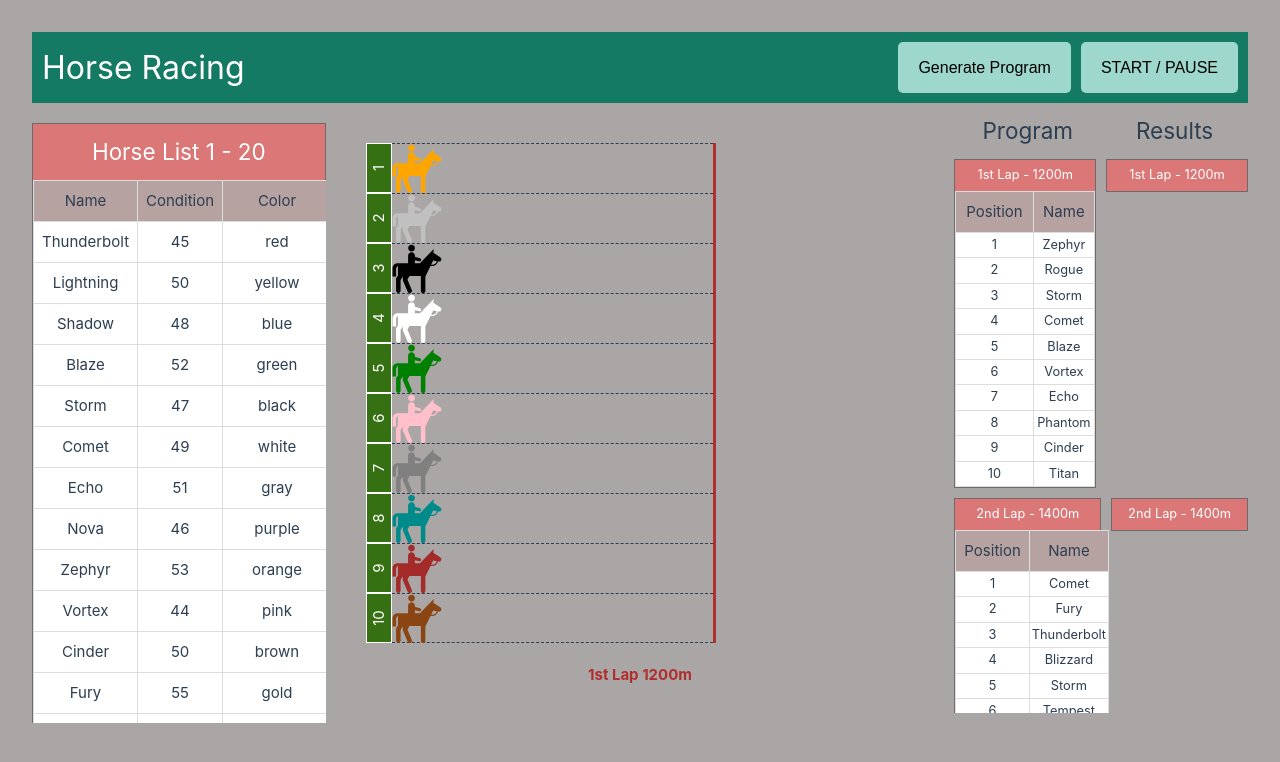
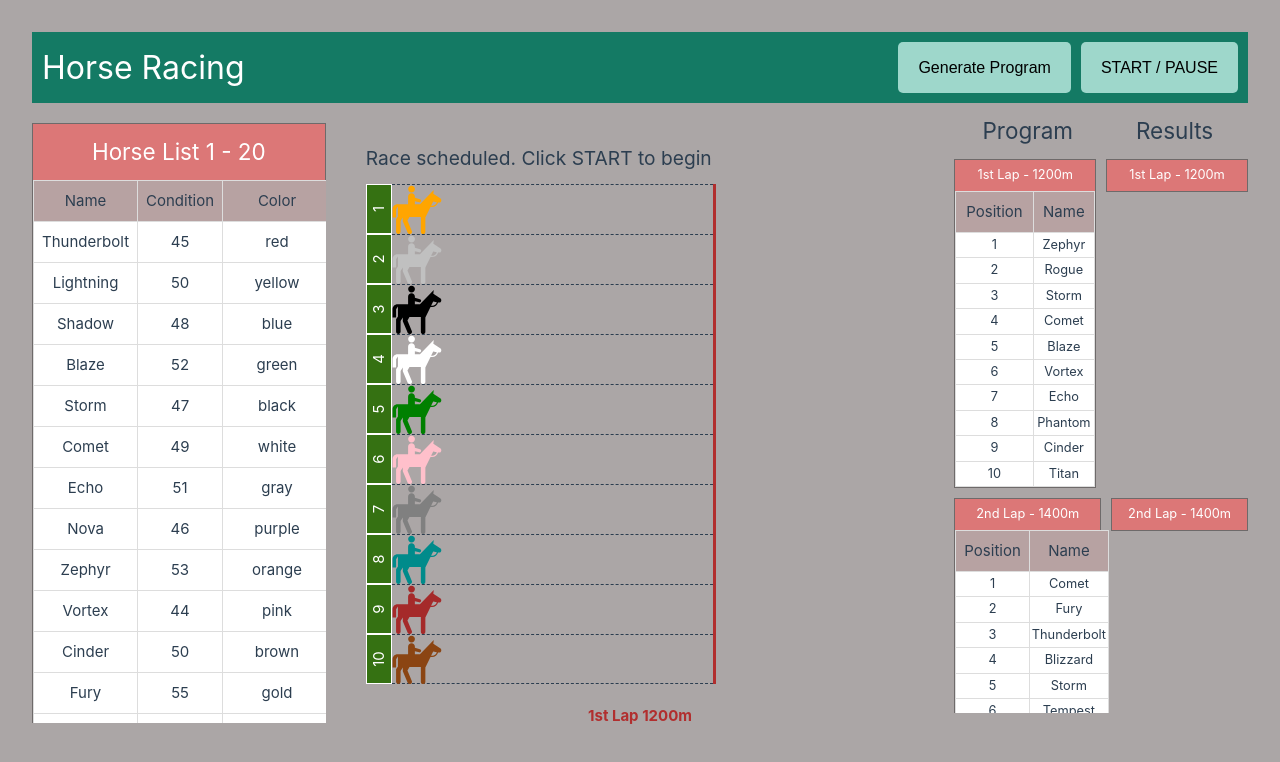
Before and after one commit to cimren/horse-racing-game, a Vue app: page / in a window 1280 px wide. Both pictures are taken after a click on the button "Generate Program". Shown: the top 762 px of the page. Built offline with nearby package versions, Linux system fonts and the light colour scheme.

Commit message:
Update race area layout for better visual representation

```diff
--- a/src/components/layout/RaceArea.vue
+++ b/src/components/layout/RaceArea.vue
@@ -41,6 +41,8 @@ const getRaceStatus = () => {
   switch (gameStore.gameState) {
     case 'INITIAL':
       return 'Click GENERATE PROGRAM to start'
+    case 'RACE_SCHEDULED':
+      return 'Race scheduled. Click START to begin'
     case 'RACE_STARTED':
       return 'Race started...'
     case 'ROUND_FINISHED':
@@ -59,8 +61,9 @@ const convertToPx = (value: number) => {
 }
 </script>
 <template>
-  <div class="race-area" v-if="rounds.length > 0">
-    <p>{{ getRaceStatus() }}</p>
+  <div class="race-area">
+    <p class="race-status">{{ getRaceStatus() }}</p>
+    <div v-if="rounds.length > 0">
       <div
         class="race-tracks"
         :style="{ width: `${convertToPx(rounds[currentRound].distance) + RACE_AREA_OFFSET}px` }"
@@ -79,8 +82,9 @@ const convertToPx = (value: number) => {
           </div>
         </div>
       </div>
-    <div class="race-status">
+      <div class="round-info">
         <p>{{ rounds[currentRound].name }} {{ rounds[currentRound].distance }}m</p>
+      </div>
     </div>
   </div>
 </template>
@@ -89,6 +93,10 @@ const convertToPx = (value: number) => {
   padding: 20px;
   margin: 20px;
   width: 50%;
+}
+.race-status {
+  font-size: 1.2rem;
+  margin-bottom: 10px;
 }
 .race-tracks {
   display: flex;
@@ -126,11 +134,11 @@ const convertToPx = (value: number) => {
 .track:last-child .lane {
   border-bottom: 1px dashed;
 }
-.race-status {
+.round-info {
   text-align: center;
   color: #b12e2e;
 }
-.race-status p {
+.round-info p {
   font-weight: bold;
 }
 </style>
```
Lines whose indentation alone changed are shown as unchanged.
